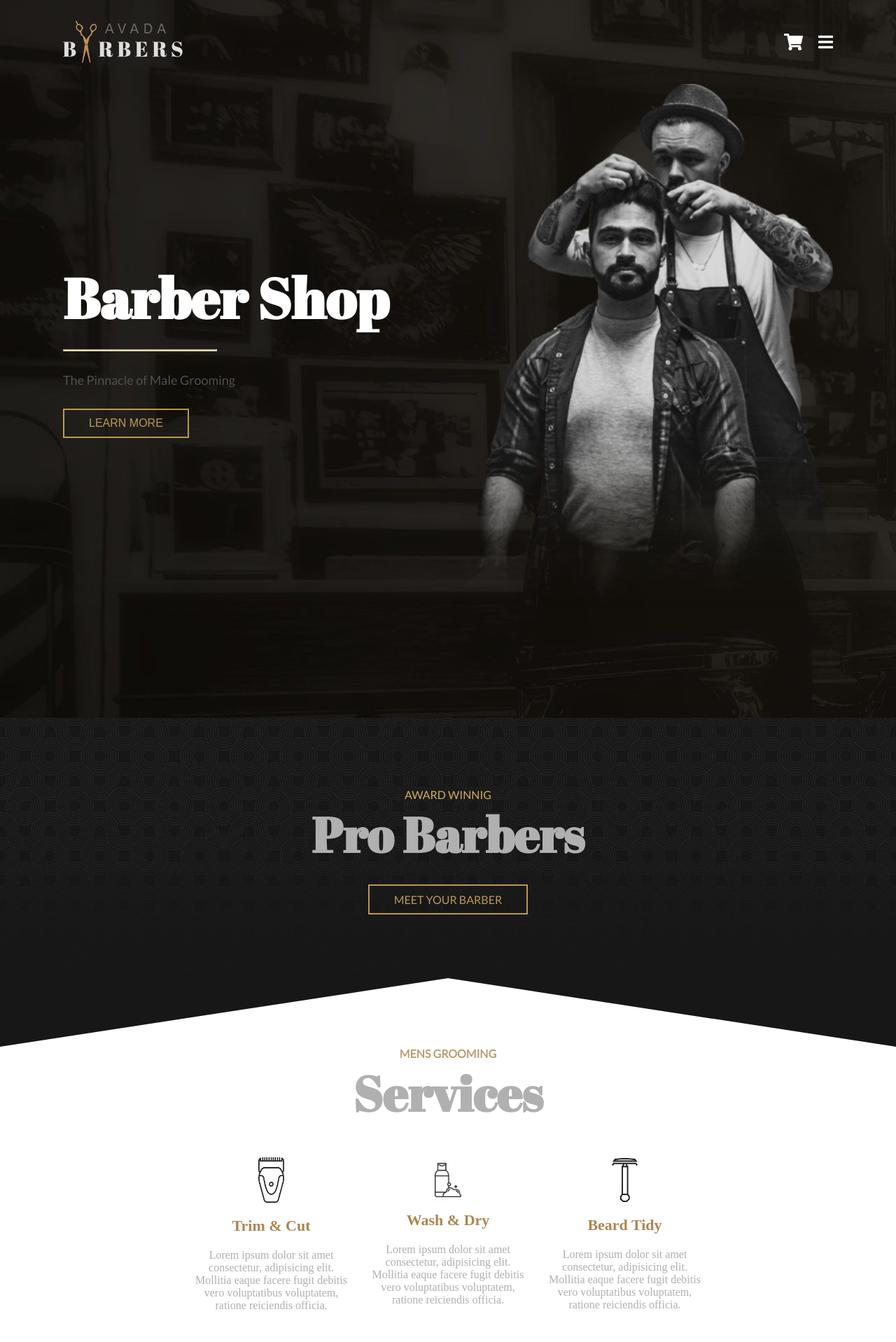
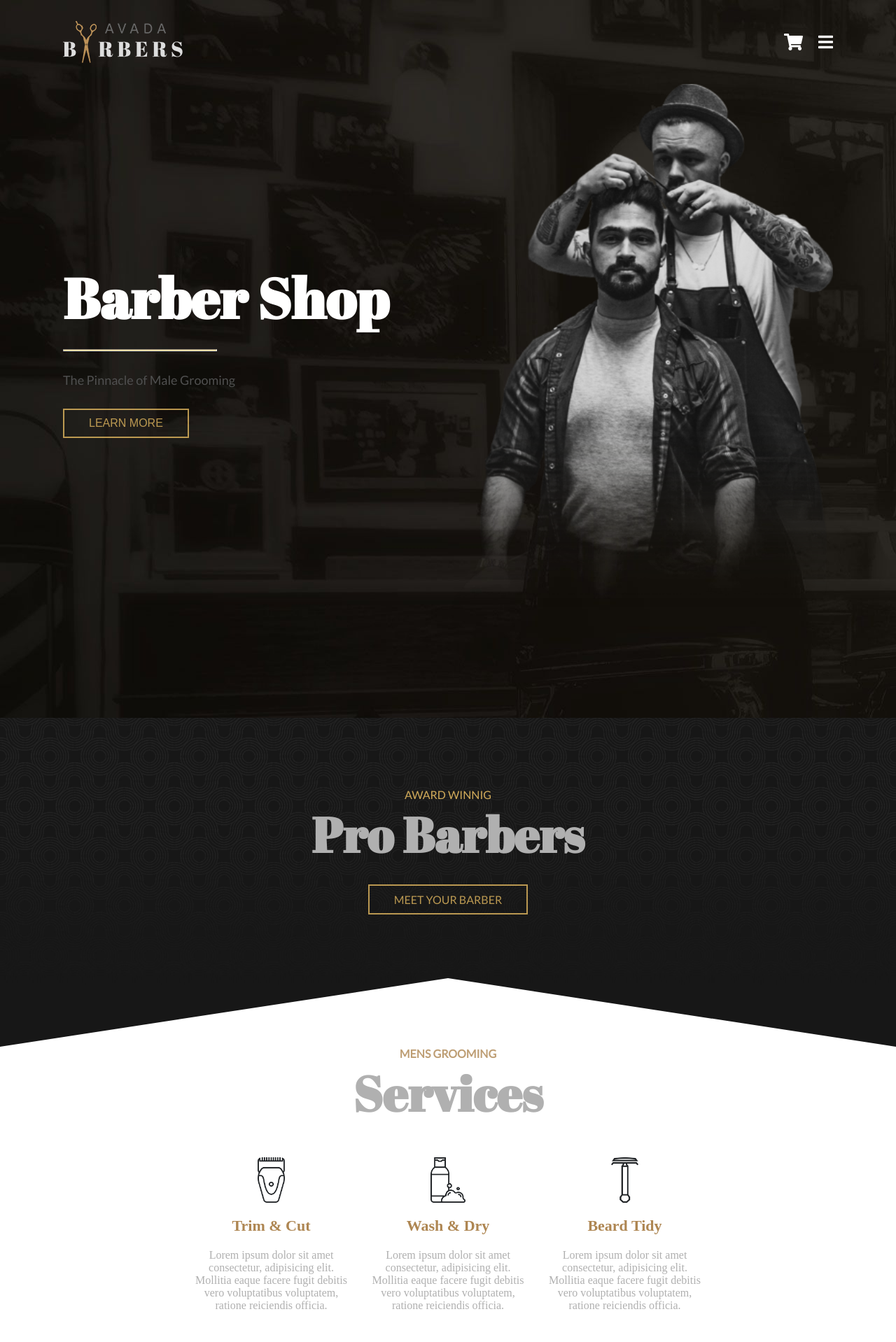
Before and after one commit to Andrei-Gabriel/proj-html-vuejs, a Vue app: page / in a window 1280 px wide. Shown: the top 1918 px of the page at 70% size. Built offline with nearby package versions, Linux system fonts and the light colour scheme.

Commit message:
piccola correzione

```diff
--- a/src/components/main_sections/subsections/Services.vue
+++ b/src/components/main_sections/subsections/Services.vue
@@ -24,7 +24,7 @@
         justify-content: center;
         width: 25%;
         img {
-            width: 15%;
+            height: 65px;
         }
         h3 {
             color: #ae8652;
```
